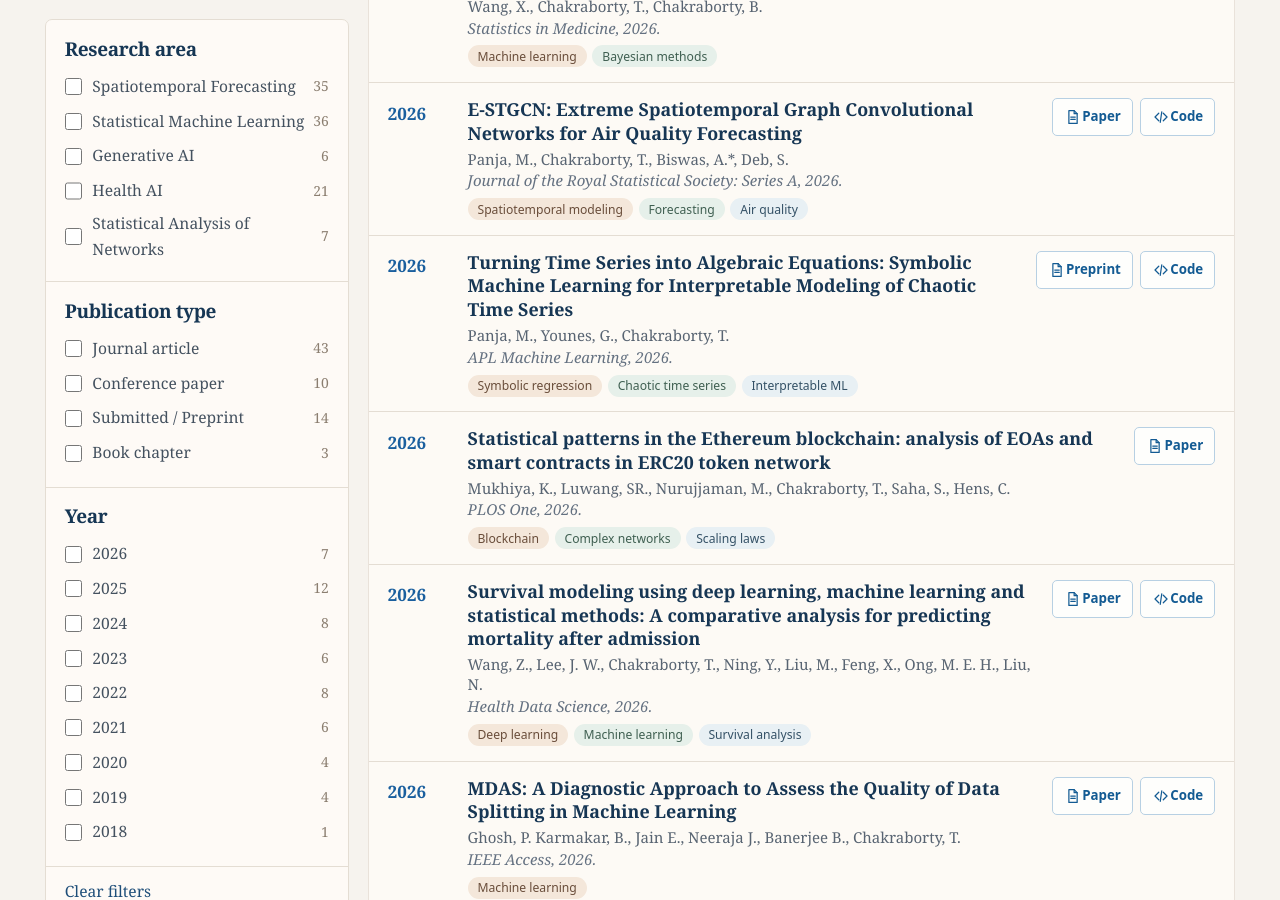
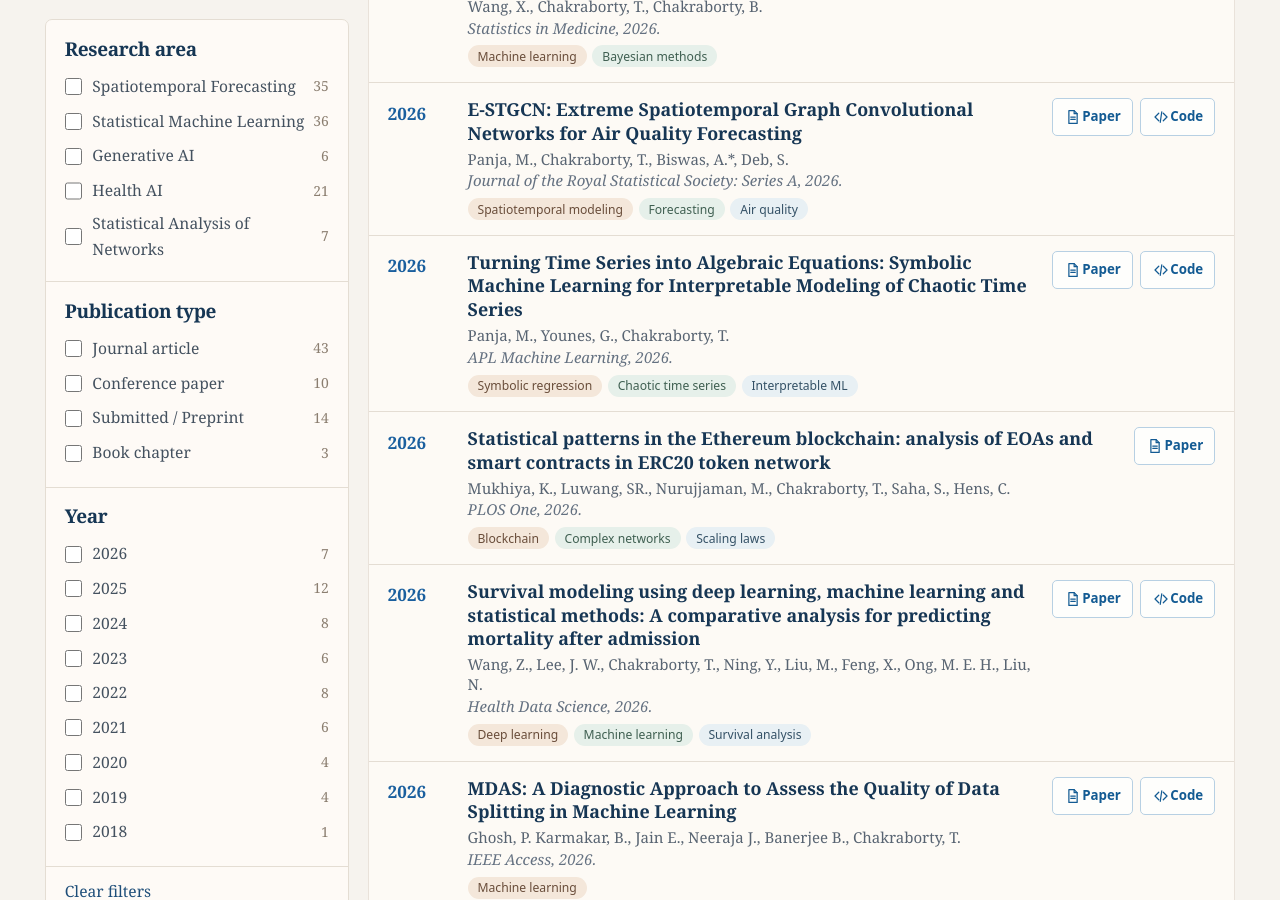
Before and after one commit to ctanujit/ctanujit.github.io, a Jekyll site: the page built from publications/index.md, in a window 1280 px wide and 900 px high, scrolled down 1631 px. Built offline with Jekyll 4.4.1, drawn with Linux system fonts in a browser that asks for light colours; some web fonts are replaced.

Commit message:
Update publications.yml

```diff
--- a/_data/publications.yml
+++ b/_data/publications.yml
@@ -510,9 +510,9 @@
   - statistical-machine-learning
   citation: 'Panja, M., Younes, G., Chakraborty, T. (2026). Turning Time Series into Algebraic Equations: Symbolic Machine Learning for Interpretable Modeling of Chaotic Time Series. APL Machine Learning.'
   links:
-  - label: Preprint
-    type: preprint
-    url: https://arxiv.org/abs/2603.07261
+  - label: Paper
+    type: paper
+    url: https://doi.org/10.1063/5.0358326
   - label: Code
     type: code
     url: https://github.com/mad-stat/Symbolic_Forecasting
```
